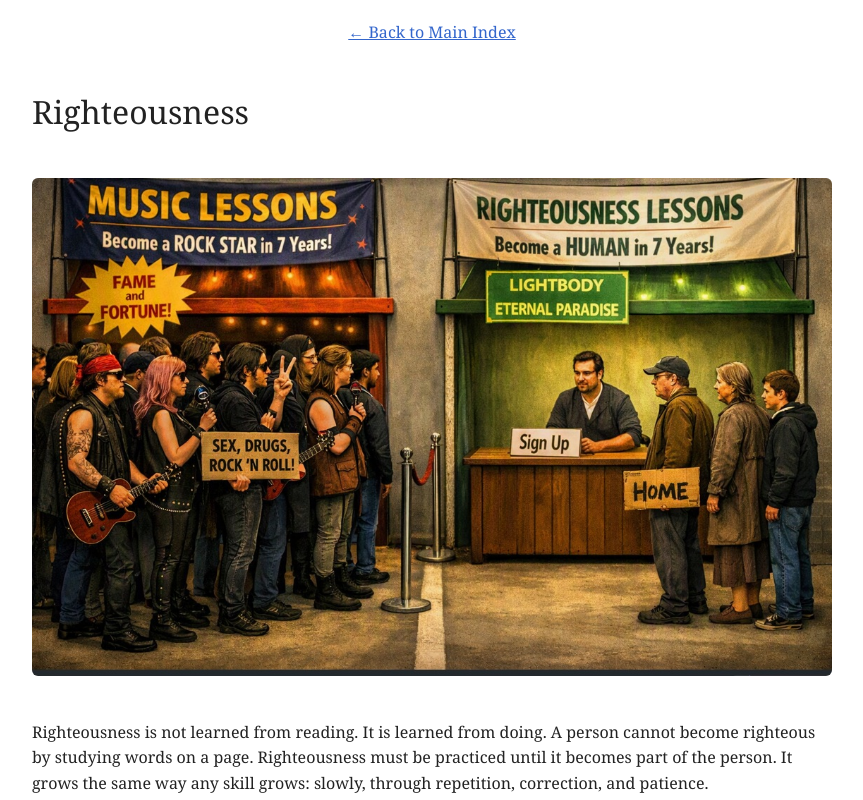
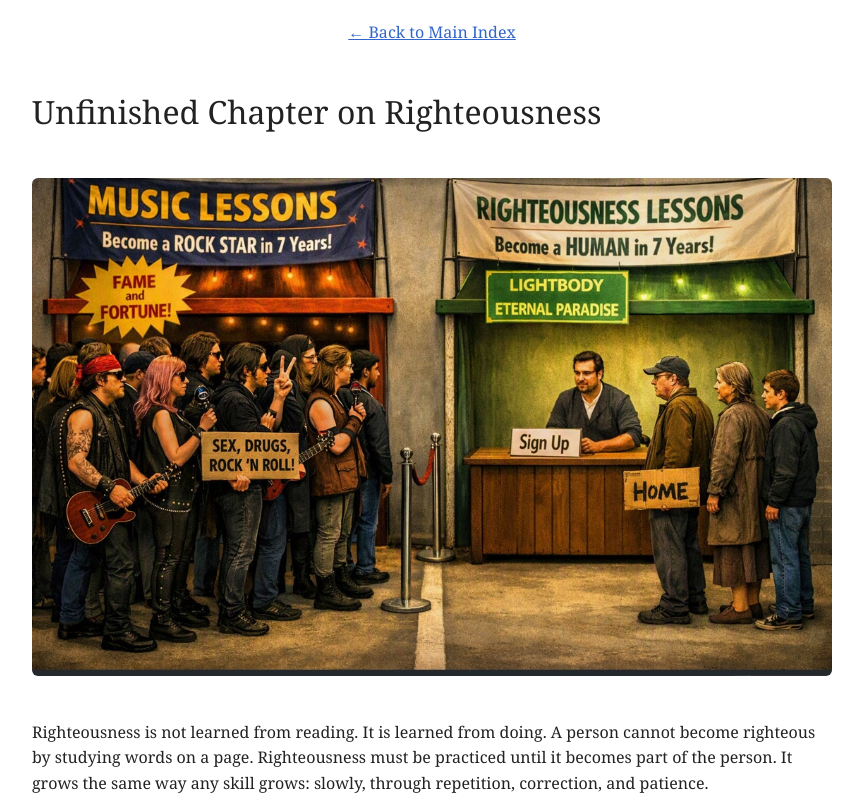
Before and after one commit to RaphaelAsanti/righteousness, a plain HTML site: page index.html in a window 1280 px wide. Shown: the top 800 px of the page, without its empty margins (208-1071 px from the left). Drawn offline with Linux system fonts and the light colour scheme.

Commit message:
Update title and description for unfinished chapter

```diff
--- a/index.html
+++ b/index.html
@@ -2,19 +2,18 @@
 <html lang="en">
 <head>
     <meta charset="UTF-8">
-
     <!-- Mobile Optimization -->
     <meta name="viewport" content="width=device-width, initial-scale=1.0">
 
     <!-- SEO -->
-    <title>Righteousness – The End of Time</title>
-    <meta name="description" content="A proposed new chapter for the ebook The End of Time, exploring righteousness as a learned process developed through practice, correction, and alignment.">
+    <title>Unfinished Chapter on Righteousness</title>
+    <meta name="description" content="An unvinished chapter for the ebook The End of Time, exploring righteousness as a learned process developed through practice, correction, and alignment.">
     <meta name="keywords" content="Righteousness, The End of Time, alignment, Moses Jesus Muhammad, developmental arc, ebook chapter">
     <link rel="canonical" href="https://raphaelasanti.github.io/righteousness/">
 
     <!-- Open Graph -->
     <meta property="og:title" content="Righteousness – The End of Time">
-    <meta property="og:description" content="A proposed new chapter for The End of Time, explaining righteousness as a learned discipline shaped through practice and alignment.">
+    <meta property="og:description" content="An unfinished new chapter for The End of Time, explaining righteousness as a learned discipline shaped through practice and alignment.">
     <meta property="og:type" content="article">
     <meta property="og:image" content="choices.jpg">
     <meta property="og:url" content="https://raphaelasanti.github.io/righteousness/">
@@ -62,7 +61,7 @@
 <div style="text-align:center; margin-bottom:20px;">
     <a href="https://raphaelasanti.github.io/">← Back to Main Index</a>
 </div>
-<h1>Righteousness</h1>
+<h1>Unfinished Chapter on Righteousness</h1>
 
 <!-- Image -->
 <img src="choices.jpg" alt="Choices illustration">
```
